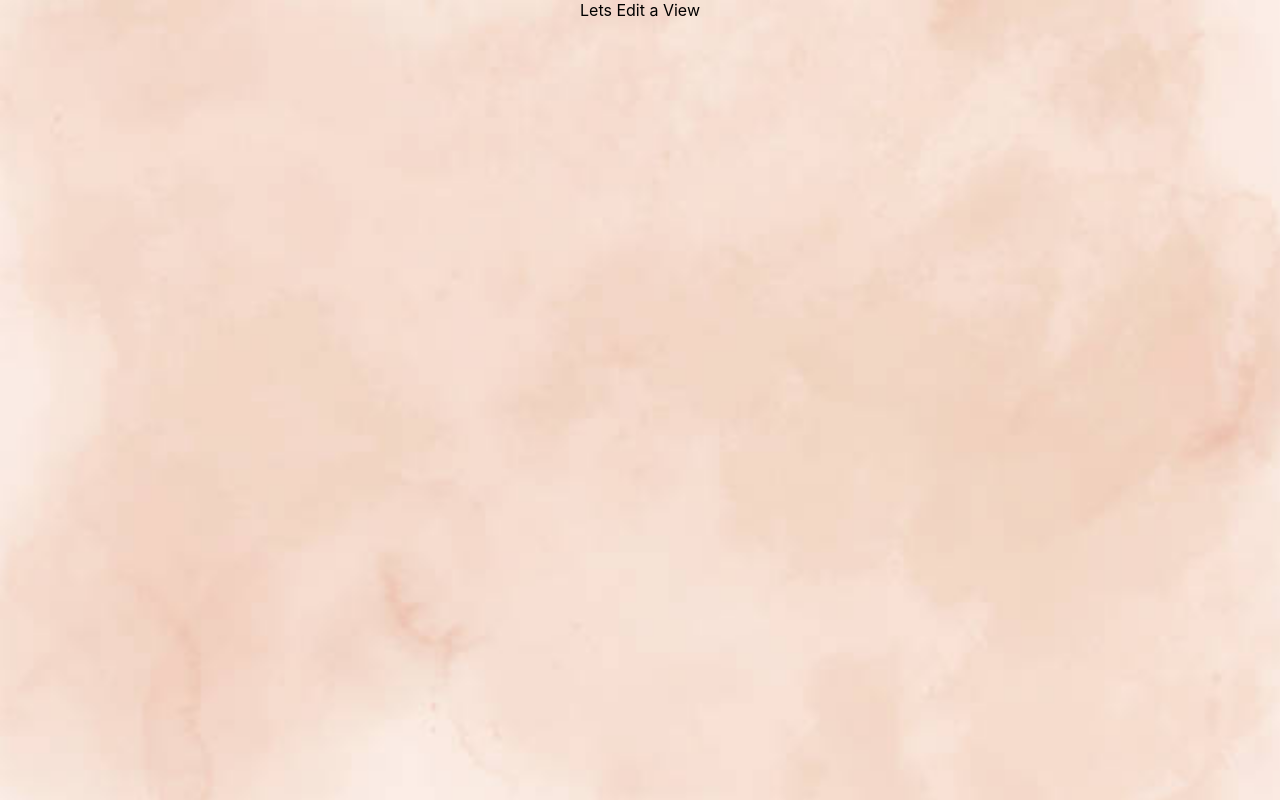
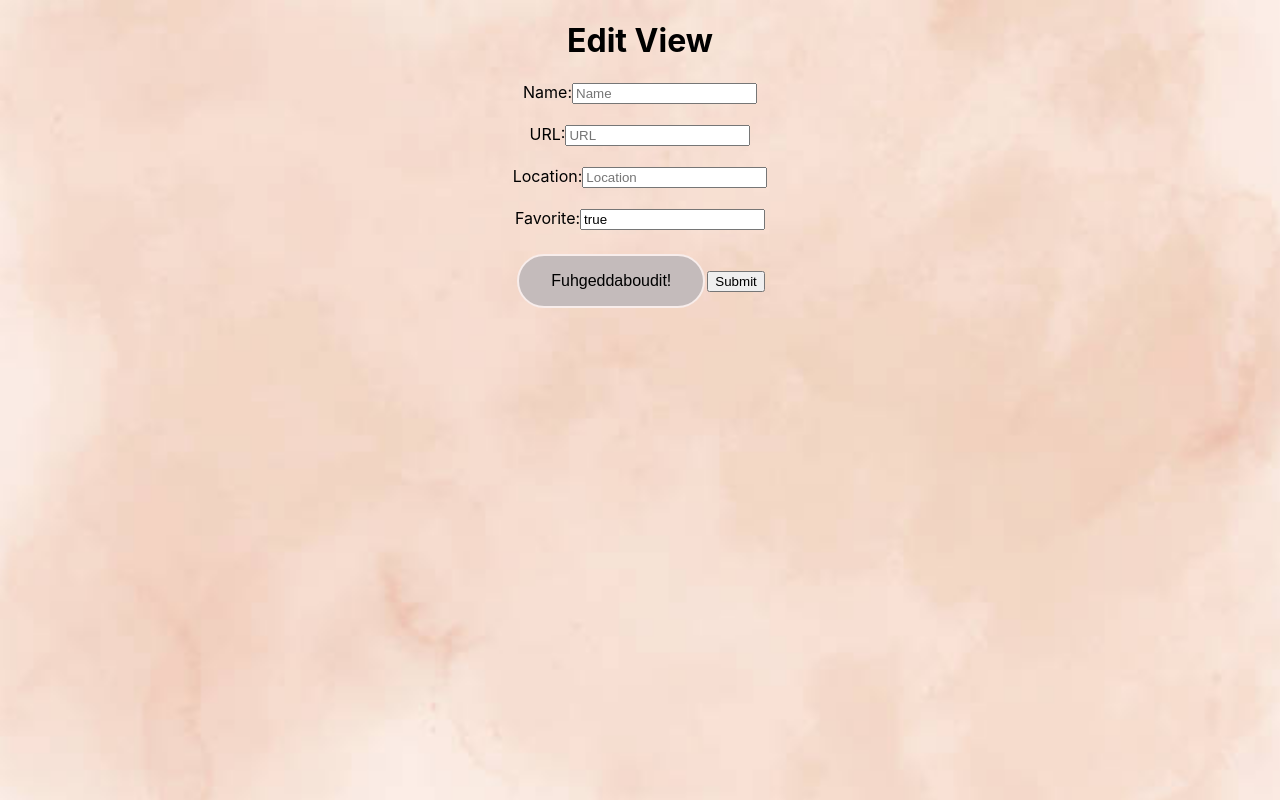
Before and after one commit to jcprado92/Views-Deux, a React (Create React App) app: page /views/1/edit in a window 1280 px wide. Built offline with nearby package versions, Linux system fonts and the light colour scheme; no server answers.

Commit message:
adds forms and edit functionality

```diff
--- a/src/Components/Forms/EditView.js
+++ b/src/Components/Forms/EditView.js
@@ -1,9 +1,102 @@
-import React from 'react'
+import React, { useState, useEffect } from 'react'
+import { Link, useNavigate, useParams } from 'react-router-dom'
+import axios from 'axios'
 
 function EditView() {
+
+  const { id } = useParams();
+  const navigate = useNavigate()
+
+  const [ view, setView ] = useState({
+    name: '',
+    url: '',
+    location: '',
+    is_favorite: true
+  });
+
+  useEffect(() => {
+    axios.get(`http://localhost:3036/views/${id}`)
+    .then(res => setView(res.data.payload))
+    .catch(err => console.log(err))
+  }, [id])
+
+  //handleTextChange takes what is already in the state
+  //spreads it into a new object
+  //it then sets the matching keys to the value inputed by the user
+  //specifically at that key
+
+  const handleTextChange = (e) => {
+    setView({...view, [e.target.id]: e.target.value});
+  }
+
+  //edit pic is taking what is in the query for update and using
+  //the users input to update said view
+
+  const editView = (updatedView) => {
+    axios.put(`http://localhost:3036/views/${id}`, updatedView)
+    .then(() => navigate('/views'))
+    .catch((c) => console.warn('catch', c));
+  }
+
+  const handleSubmit = (e) => {
+    e.preventDefault();
+    editView(view)
+  }
+
+
+
   return (
-    <div>
-      Lets Edit a View
+    <div className="edit">
+      <form onSubmit={handleSubmit} className="edit">
+      <h1>Edit View</h1>
+        <label htmlFor="name">Name:</label>
+        <input
+          id="name"
+          value={view.name}
+          type="text"
+          onChange={handleTextChange}
+          placeholder="Name"
+          required
+        />
+          <br />
+          <br />
+        <label htmlFor="url">URL:</label>
+        <input
+          id="url"
+          type="text"
+          value={view.url}
+          placeholder="URL"
+          onChange={handleTextChange}
+        />
+          <br />
+          <br />
+        <label htmlFor="location">Location:</label>
+        <input
+          id="location"
+          type="text"
+          name="locations"
+          value={view.location}
+          placeholder="Location"
+          onChange={handleTextChange}
+        />
+          <br />
+          <br />
+        <label htmlFor="is_favorite">Favorite:</label>
+        <input
+          id="is_favorite"
+          type="text"
+          name="is_favorite"
+          value={view.is_favorite}
+          placeholder="Favorite?"
+          onChange={handleTextChange}
+        />
+        <br />
+        <br />
+      <Link to={`/views/${id}`}>
+        <button>Fuhgeddaboudit!</button>
+      </Link>
+        <input type="submit" />
+      </form>
     </div>
   )
 }
--- a/src/Components/Forms/NewView.js
+++ b/src/Components/Forms/NewView.js
@@ -1,9 +1,83 @@
-import React from 'react'
+import React, { useState } from 'react';
+import { useNavigate } from 'react-router-dom';
+import axios from 'axios'
+
 
 function NewView() {
+
+  const [view, setView ] = useState({
+    name: "",
+    url: "",
+    location: "",
+    is_favorite: true
+  })
+
+  const navigate = useNavigate();
+
+  const addView = () => {
+    axios.post(`http://localhost:3036/views`, view)
+    .then(navigate('/views'))
+    .catch(err => console.error(err))
+  }
+
+  const handleTextChange = (e) => {
+    setView([{...view, [e.target.id] : e.target.value}])
+  }
+
+  const handleSubmit = (e) => {
+    e.preventDefault();
+    addView(view)
+  }
+
   return (
-    <div>
-      <h1>Lets create a new View</h1>
+    <div className="new">
+      <form onSubmit={handleSubmit} className="new">
+      <h1>Let's Add Something New!</h1>
+        <label htmlFor="name">Name:</label>
+        <input
+          id="name"
+          value={view.name}
+          type="text"
+          onChange={handleTextChange}
+          placeholder="Name"
+          required
+        />
+          <br />
+          <br />
+        <label htmlFor="url">URL:</label>
+        <input
+          id="url"
+          value={view.url}
+          type="text"
+          placeholder="URL"
+          onChange={handleTextChange}
+        />
+          <br />
+          <br />
+        <label htmlFor="location">Location:</label>
+        <input
+          id="location"
+          type="text"
+          name="locations"
+          value={view.location}
+          placeholder="Location"
+          onChange={handleTextChange}
+        />
+          <br />
+          <br />
+        <label htmlFor="is_favorite">Favorite:</label>
+        <input
+          id="is_favorite"
+          type="text"
+          name="is_favorite"
+          value={view.is_favorite}
+          placeholder="Favorite?"
+          onChange={handleTextChange}
+        />
+        <br />
+        <br />
+        <input type="submit" />
+      </form>
     </div>
   )
 }
--- a/src/Components/Views/ViewDetail.js
+++ b/src/Components/Views/ViewDetail.js
@@ -11,15 +11,15 @@ function ViewDetail() {
   const navigate = useNavigate();
 
   useEffect(() =>{
-    axios.get(`http://localhost:8080/views/${id}`)
+    axios.get(`http://localhost:3036/views/${id}`)
     .then(res => setView(res.data.payload))
     .catch(err => console.log(err))
-  }, [])
+  }, [id])
 
   const deleteView = () => {
-    axios.delete(`http://localhost:8080/views/${id}`)
+    axios.delete(`http://localhost:3036/views/${id}`)
     .then(navigate('/views'))
-    .catch(err => console.error('error'))
+    .catch(err => console.error(err))
   }
 
   const handleDelete = () => {
@@ -35,7 +35,7 @@ function ViewDetail() {
         <h3>{location}</h3>
         <h4>{is_favorite ? "🌊What a View 🌊" : ""}</h4>
         <Link to={`/views/${id}/edit`}><button className='viewDetail__button--onClick'>Edit View</button></Link>
-        <button onCLick={handleDelete}>Delete This View</button>
+        <button onClick={handleDelete}>Delete This View</button>
         <Link to={`/views`}><button> Nah Nevermind</button></Link>
 
     </div>
--- a/src/Components/Views/ViewsContainer.js
+++ b/src/Components/Views/ViewsContainer.js
@@ -10,7 +10,7 @@ function ViewsContainer() {
 
   useEffect(() => {
     axios
-      .get(`http://localhost:8080/views`)
+      .get(`http://localhost:3036/views`)
       .then((res) => {
       setViews(res.data.payload);
     });
```
